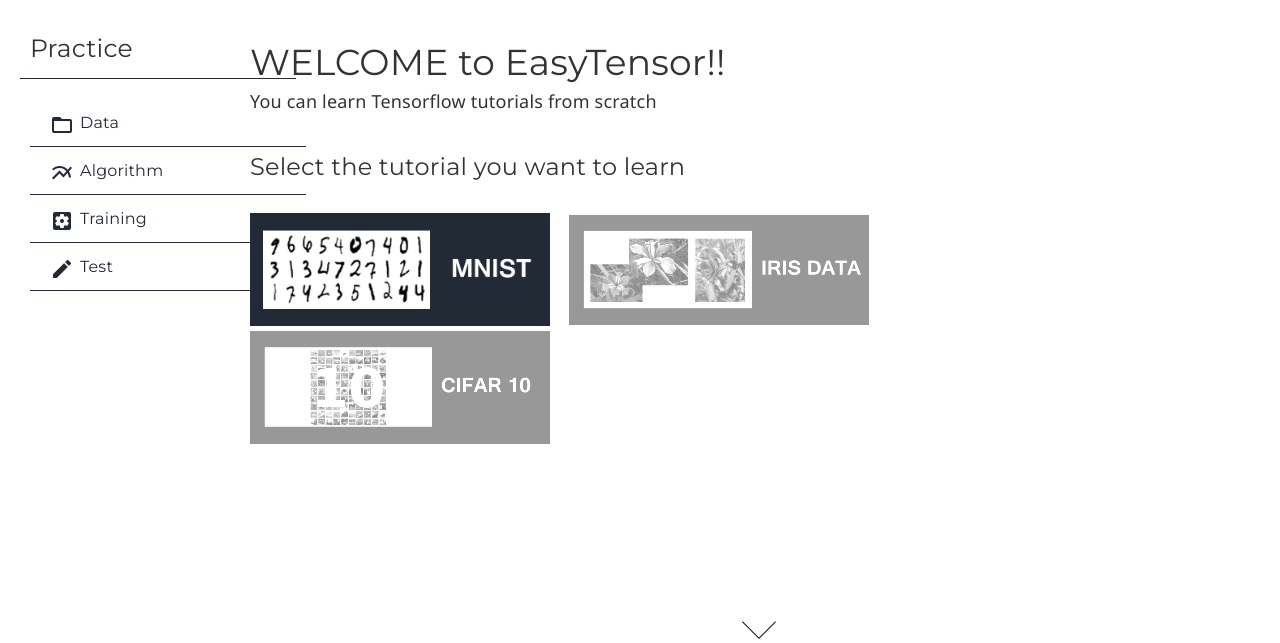
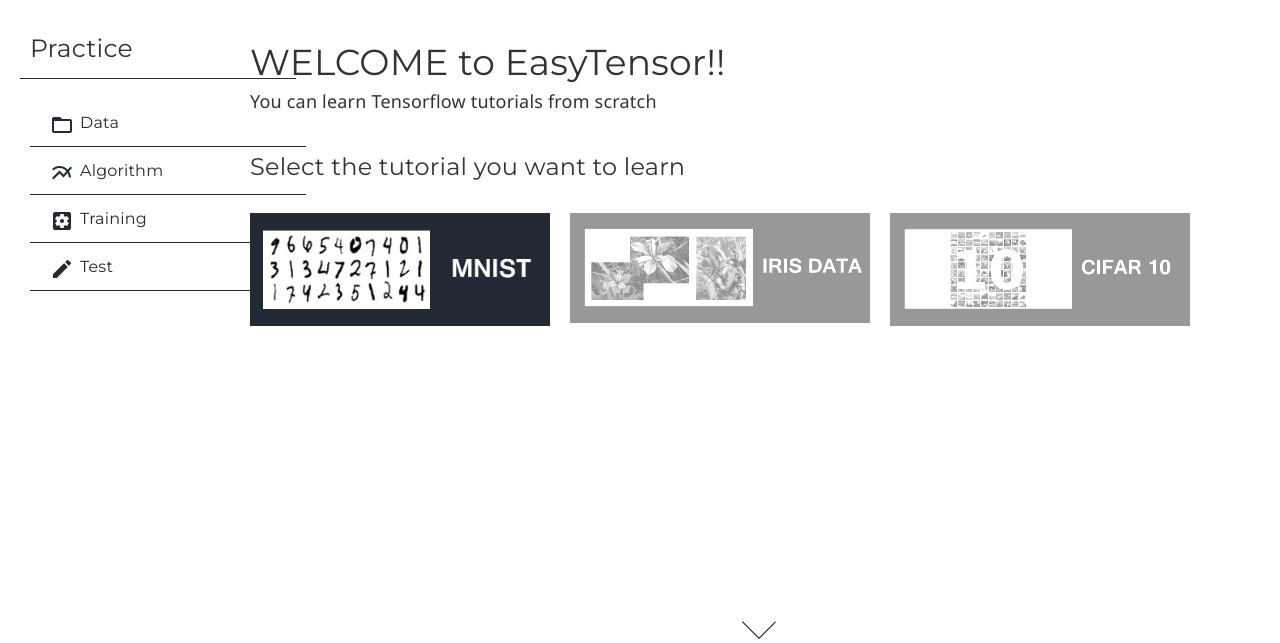
Before and after one commit to yhi00240/practice, a Django app: page /main/ in a window 1280 px wide. Shown: the part 70-713 px from the top of the page. Run offline with Django 3.2, Linux system fonts and the light colour scheme; some libraries are stand-ins or nearby versions.

Commit message:
correct element position according to window size

```diff
--- a/practice/static/practice/css/base.css
+++ b/practice/static/practice/css/base.css
@@ -367,6 +367,7 @@
   padding-left : 20px;
   padding-right : 20px;
   padding-bottom : 40px;
+  overflow : none;
 }
 
 body #section01 a span {
@@ -442,20 +443,21 @@
 
 #dataTableDiv th {
   border: 1px solid white;
-  width: 50px;
+  width: 40px;
   height: 2px;
   text-align: center;
   background-color: #222a35;
   color: white;
-  font-size : 15px;
+  font-size : 10px;
 }
 
 #dataTableDiv table {
   border: 2px solid black;
   vertical-align: top;
   display: inline-table;
-  margin-right: 5px;
+  margin-right: 1px;
   margin-top: 10px;
+  position : relative;
 }
 
 .no_active_img {
--- a/practice/templates/practice/data.html
+++ b/practice/templates/practice/data.html
@@ -2,7 +2,7 @@
 {% load staticfiles %}
 
 {% block content %}
-<div class="row">
+<div class="row" style="position:relative;">
   <br>
   <h3>Load Training Data</h3>
   <br>
@@ -10,7 +10,7 @@
   <button id="showDataButton" class="w3-btn w3-dark-gray" style="margin-bottom:20px;">
     <i id="spinner"></i>Load data
   </button>
-  <div id="dataTableDiv" style="overflow:auto; width:1200px; height:300px"></div>
+  <div id="dataTableDiv" style="overflow:auto;height:400px;"></div>
 </div>
 <button onclick="loadData()" class="nextButton w3-btn w3-dark-gray">Next</button>
 <p id="div_section"><a href="#section02"><span></span>HELP</a></p>
--- a/practice/templates/practice/main.html
+++ b/practice/templates/practice/main.html
@@ -2,17 +2,17 @@
 {% load staticfiles %}
 
 {% block content %}
-<div class="row" >
+<div class="row"  style="position:relative;">
   <br>
   <h1>WELCOME to EasyTensor!!</h1>
   <h5>You can learn Tensorflow tutorials from scratch</h5>
   <br>
   <h3>Select the tutorial you want to learn</h3>
   <br>
-  <div class="cc-selector">
-    <label><input type="radio" name = "practice" value="mnist"/><img src="{%  static 'practice/images/MNIST.png' %}" width="300" height="auto" class="active_img" style="margin-right:15px"></label>
-    <label><input type="radio" name = "practice" value="iris"/><img src="{%  static 'practice/images/IRIS.png' %}" width="300" height="auto" class="no_active_img" style="margin-right:15px;"></label>
-    <label><input type="radio" name = "practice" value="cifar10"/><img src="{%  static 'practice/images/CIFAR10.png' %}" width="300" height="auto" class="no_active_img" style="margin-right:15px;"></label>
+  <div class="cc-selector" style="position:relative;">
+    <label><input type="radio" name = "practice" value="mnist"/><img src="{%  static 'practice/images/mnist.png' %}" width="300" height="auto" class="active_img" style="left:5;position:absolute;"></label>
+    <label><input type="radio" name = "practice" value="iris"/><img src="{%  static 'practice/images/IRIS.png' %}" width="300" height="auto" class="no_active_img" style="left:320px;position:absolute;"></label>
+    <label><input type="radio" name = "practice" value="cifar10"/><img src="{%  static 'practice/images/CIFAR10.png' %}" width="300" height="auto" class="no_active_img" style="left:640px;position:absolute;"></label>
   </div>
   <br>
   <br>
@@ -20,7 +20,6 @@
 <br><br><br>
 <p id="div_section"><a href="#section02"><span></span>HELP</a></p>
 {% endblock content %}
-
 
 {% block help %}
 <div class="w3-cell-row">
```
